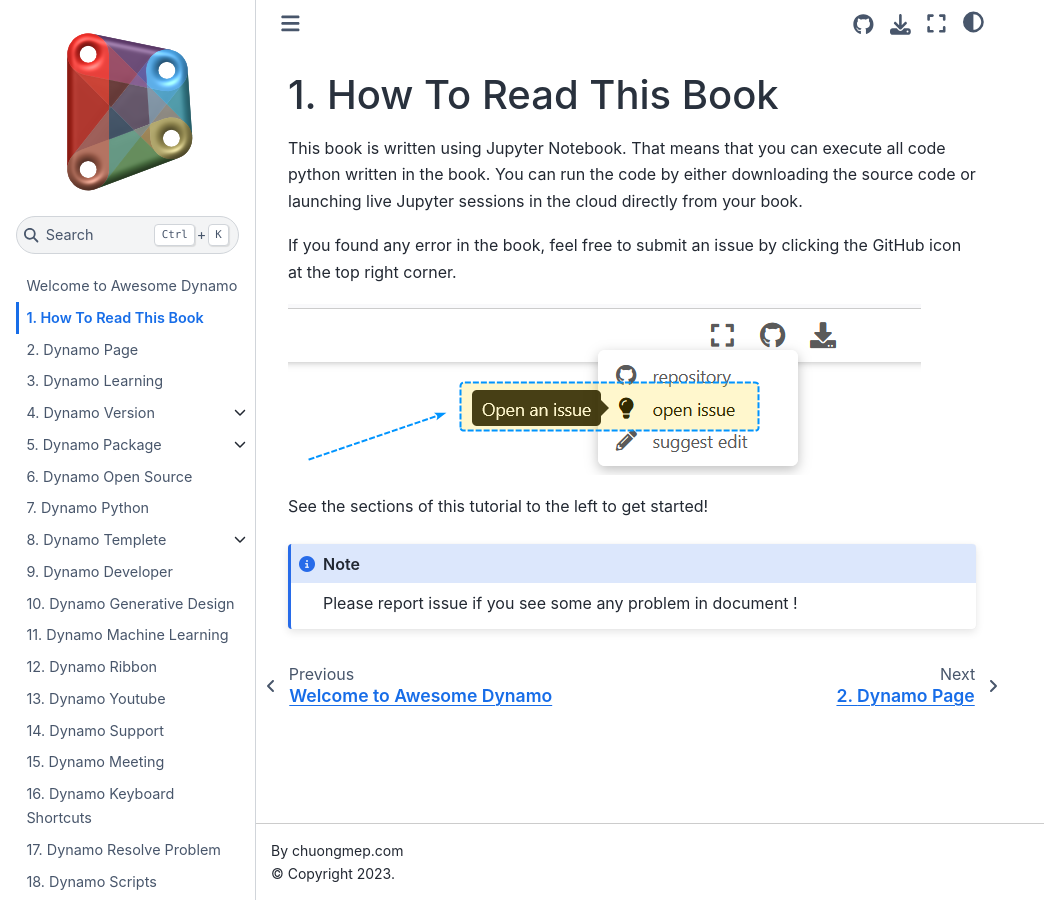
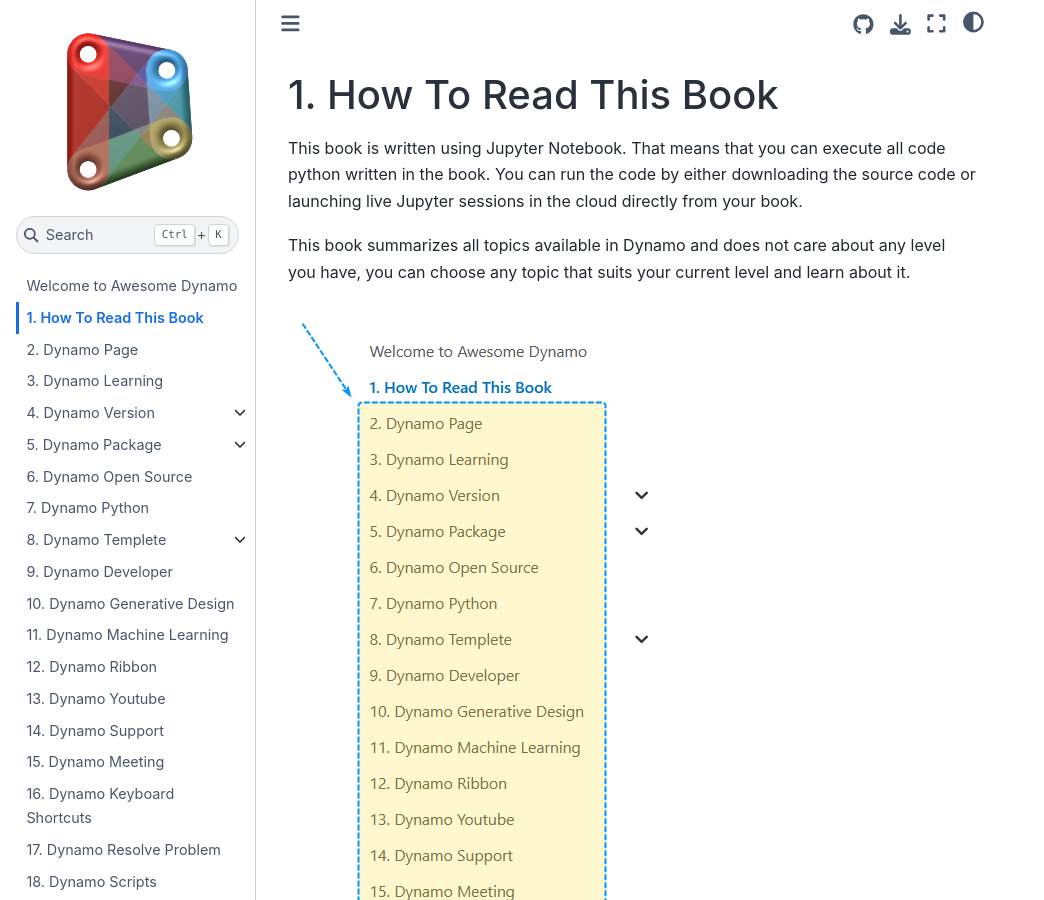
Before and after one commit to chuongmep/Awesome-Dynamo, a Jupyter Book: the page built from how_to_read.md, in a window 1280 px wide and 900 px high. Shown: the whole window, without its empty margins (0-1044 px from the left). Built offline with Jupyter Book 1.0.4 settings and Sphinx 7.4.7 and the Sphinx Book theme 1.1.4, drawn with Linux system fonts in a browser that asks for light colours.

Commit message:
add image detail how to read

```diff
--- a/how_to_read.md
+++ b/how_to_read.md
@@ -1,6 +1,10 @@
 # How To Read This Book
 
 This book is written using Jupyter Notebook. That means that you can execute all code python written in the book. You can run the code by either downloading the source code or launching live Jupyter sessions in the cloud directly from your book.
+
+This book summarizes all topics available in Dynamo and does not care about any level you have, you can choose any topic that suits your current level and learn about it.
+
+![](images/bookcategory.png)
 
 If you found any error in the book, feel free to submit an issue by clicking the GitHub icon at the top right corner.
 
```
Also changed, not shown: DynamoResolve/dynresolve.md (+5 -0 lines), images/bookcategory.png (added).
